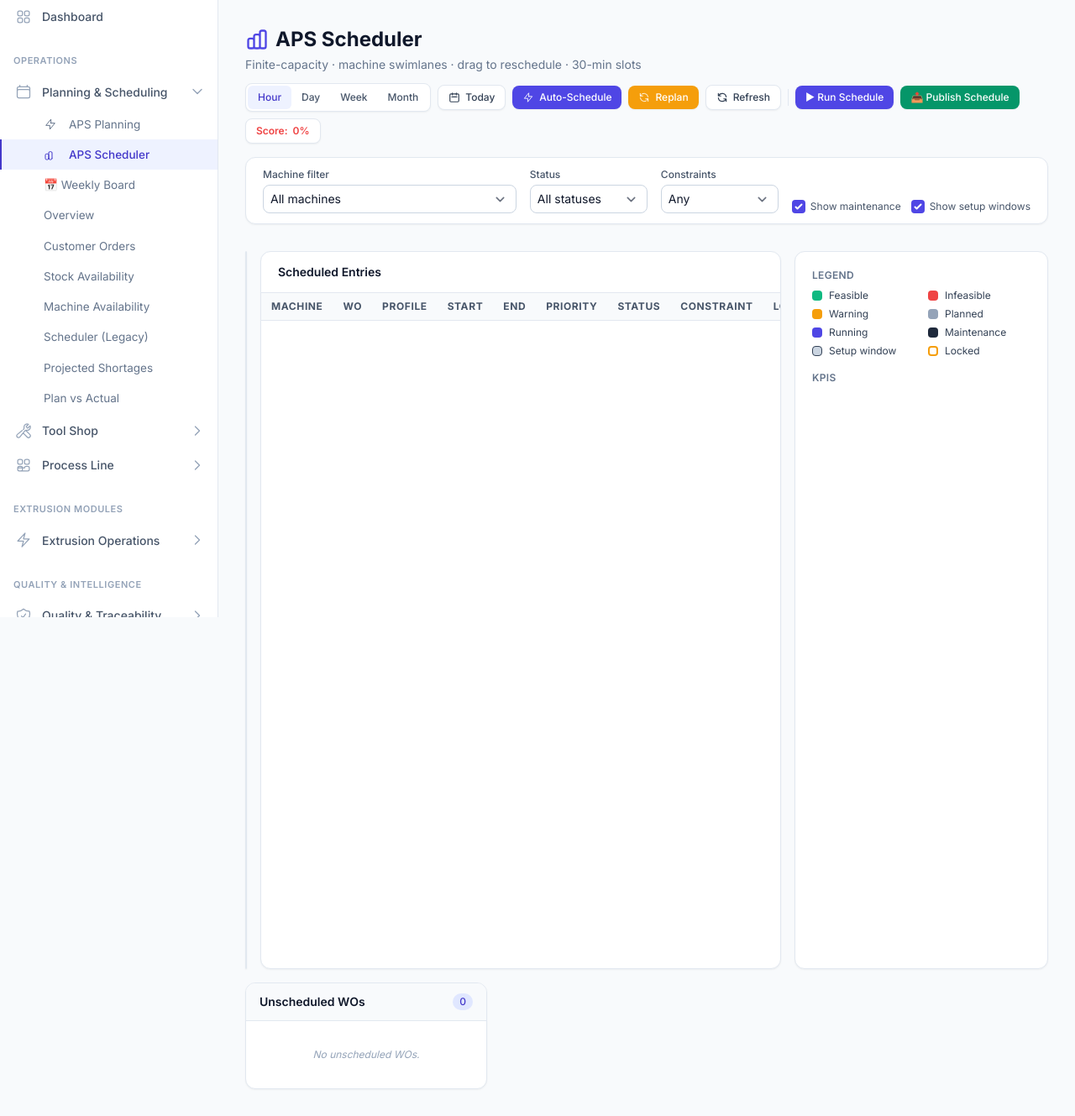
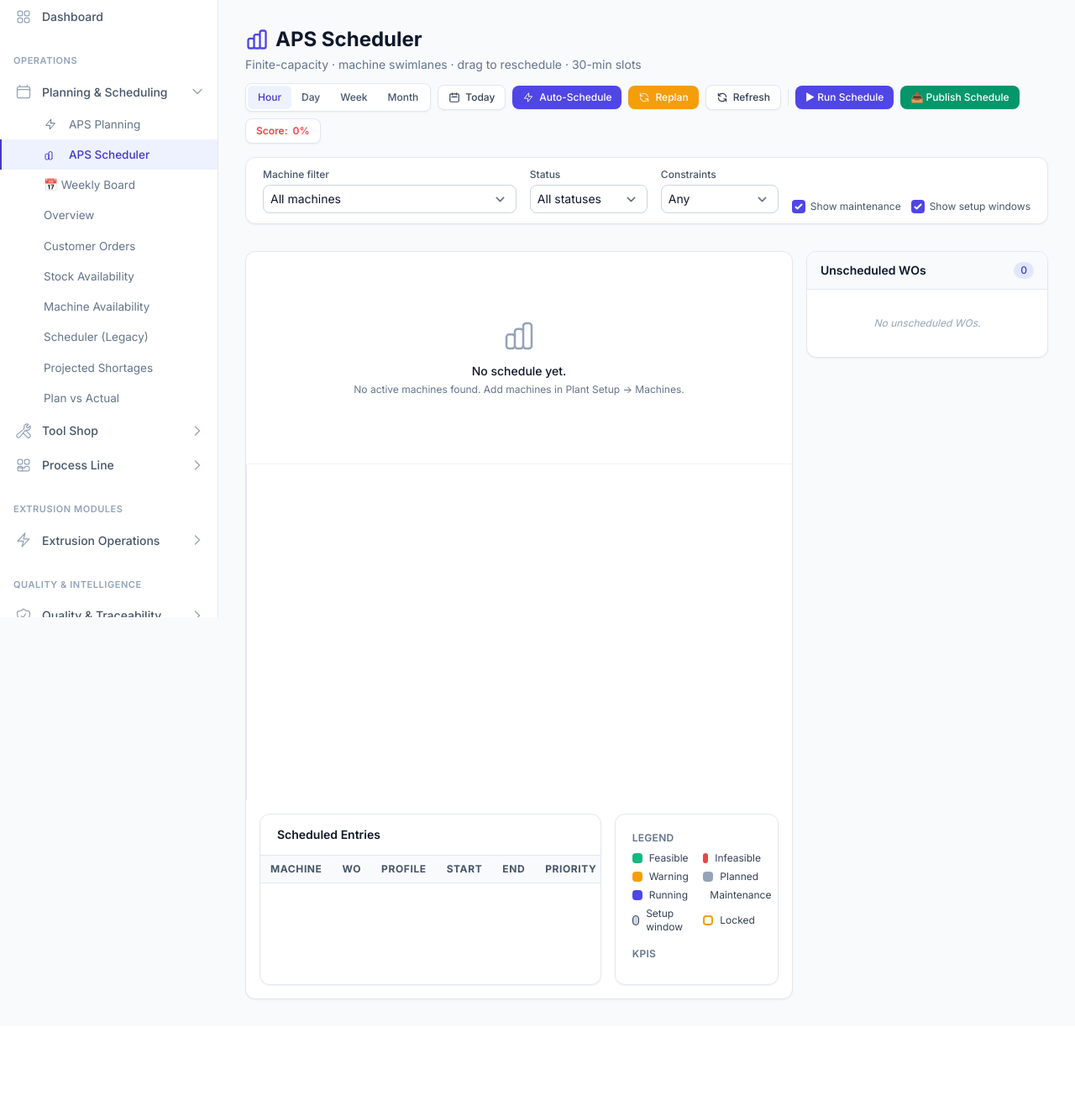
Before and after one commit to pskbmohan/FactoryNXT_PY_v2_Extrusion, a Flask app: page /aps/scheduler in a window 1280 px wide. Shown: the part 65-1394 px from the top of the page at 84% size. After the commit the page ends 1256 px from the top, so only its background shows below. Run offline with Flask 3, Linux system fonts and the light colour scheme; data that the repository does not hold is empty; some libraries are stand-ins or nearby versions.

Commit message:
fix APS gannt

```diff
--- a/app/templates/aps/scheduler.html
+++ b/app/templates/aps/scheduler.html
@@ -100,9 +100,9 @@
   {# ── Stats strip ─────────────────────────────────────────────────────── #}
   <div class="grid grid-cols-2 md:grid-cols-5 gap-3" id="stats-strip"></div>
 
-  {# ── Gantt host + Unscheduled sidebar ───────────────────────────────── #}
-  <div class="flex gap-4">
-  <div id="gantt-host" class="flex-1 bg-white dark:bg-slate-800 rounded-xl shadow-sm border border-slate-200 dark:border-slate-700 overflow-hidden">
+  {# ── Gantt host + Unscheduled sidebar (flex row) ──────────────────── #}
+  <div class="flex gap-4 items-start">
+    <div id="gantt-host" class="flex-1 min-w-0 bg-white dark:bg-slate-800 rounded-xl shadow-sm border border-slate-200 dark:border-slate-700 overflow-hidden">
       <div id="gantt-loader" class="py-20 text-center text-sm text-slate-500 dark:text-slate-400">
         <svg class="w-6 h-6 mx-auto mb-2 animate-spin text-primary-600" fill="none" viewBox="0 0 24 24">
           <circle class="opacity-25" cx="12" cy="12" r="10" stroke="currentColor" stroke-width="2"></circle>
@@ -125,10 +125,9 @@
           </div>
         </div>
       </div>
-  </div>
 
-  {# ── Bottom row: entry list + legend ─────────────────────────────────── #}
-  <div class="grid grid-cols-1 lg:grid-cols-3 gap-4">
+      {# ── Bottom row: entry list + legend (INSIDE gantt-host) ─────── #}
+      <div class="grid grid-cols-1 lg:grid-cols-3 gap-4 mt-4 px-4 pb-4">
 
         {# Entry list #}
         <div class="lg:col-span-2 bg-white dark:bg-slate-800 rounded-xl shadow-sm border border-slate-200 dark:border-slate-700 overflow-hidden">
@@ -184,11 +183,10 @@
         </div>
 
       </div>
-
     </div>
 
-{# ── Unscheduled WOs sidebar ───────────────────────────────────────────── #}
-<aside class="w-72 flex-shrink-0 bg-white dark:bg-slate-800 rounded-xl shadow-sm border border-slate-200 dark:border-slate-700 overflow-hidden flex flex-col max-h-[calc(100vh-260px)]">
+    {# ── Unscheduled WOs sidebar (flex sibling of gantt-host) ──── #}
+    <aside id="unscheduled-sidebar" class="w-72 flex-shrink-0 bg-white dark:bg-slate-800 rounded-xl shadow-sm border border-slate-200 dark:border-slate-700 overflow-hidden flex flex-col max-h-[calc(100vh-260px)]">
       <div class="px-4 py-3 border-b border-slate-200 dark:border-slate-700 flex items-center justify-between bg-slate-50 dark:bg-slate-900/40">
         <h2 class="text-sm font-semibold text-slate-900 dark:text-slate-50">Unscheduled WOs</h2>
         <span id="unscheduled-count-badge" class="text-xs font-medium px-2 py-0.5 rounded-full bg-primary-100 text-primary-700 dark:bg-primary-900/40 dark:text-primary-300">—</span>
```
Lines whose indentation alone changed are shown as unchanged.
